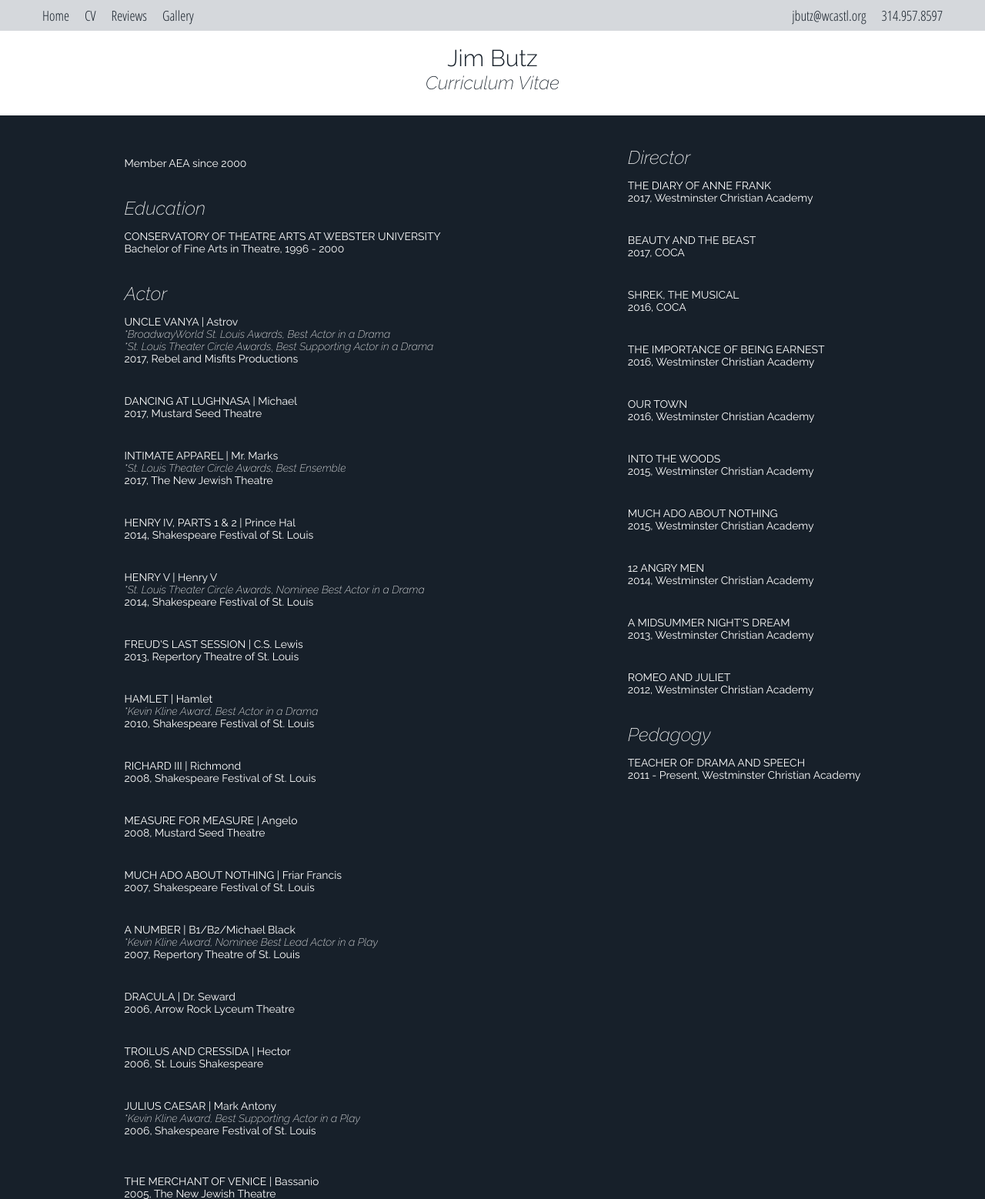
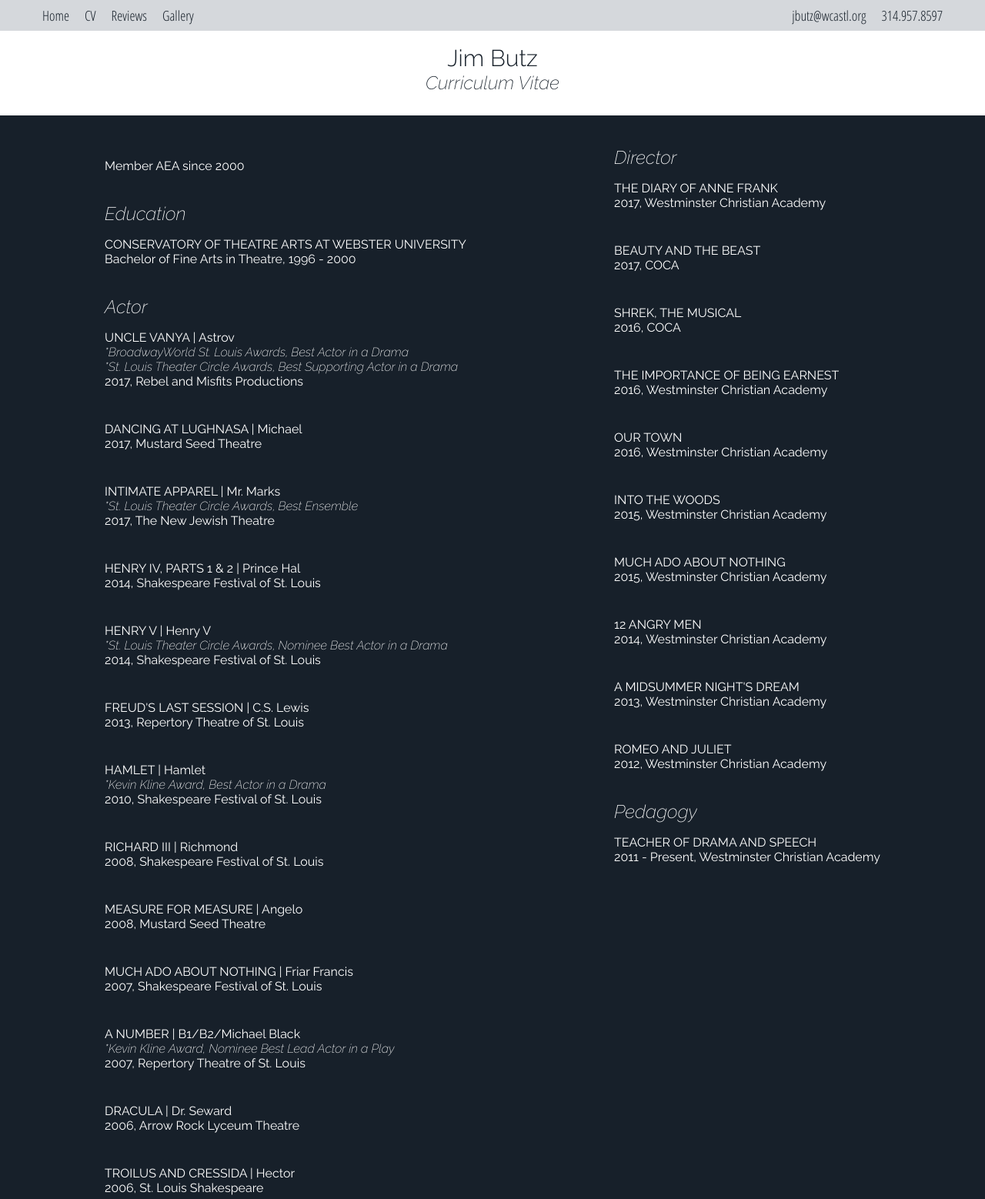
Before and after one commit to amy-butz/jim-butz, a PHP site: page /cv.html in a window 1280 px wide. Shown: the top 1558 px of the page at 77% size. Run offline with PHP 8.4, Linux system fonts and the light colour scheme; some libraries are stand-ins or nearby versions.

```diff
--- a/style.css
+++ b/style.css
@@ -58,7 +58,7 @@ h4 {
 
 p {
     font-family: 'Raleway', sans-serif;
-    font-size: 1.4rem;
+    font-size: 1.6rem;
     word-wrap: break-word;
 }
 
```
